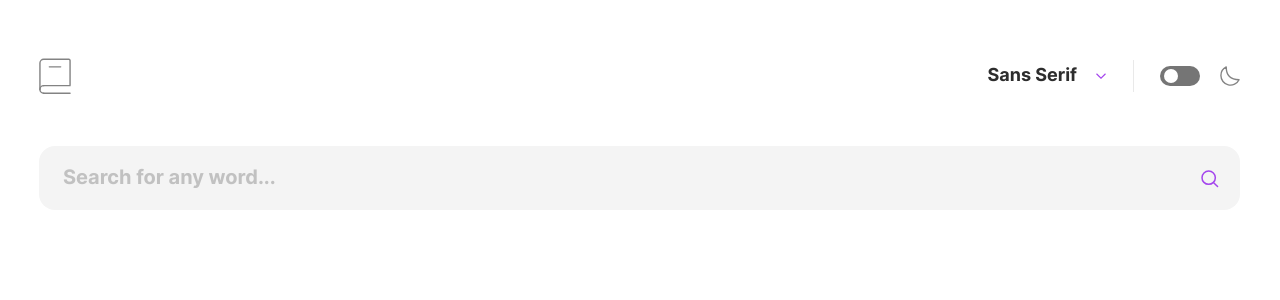
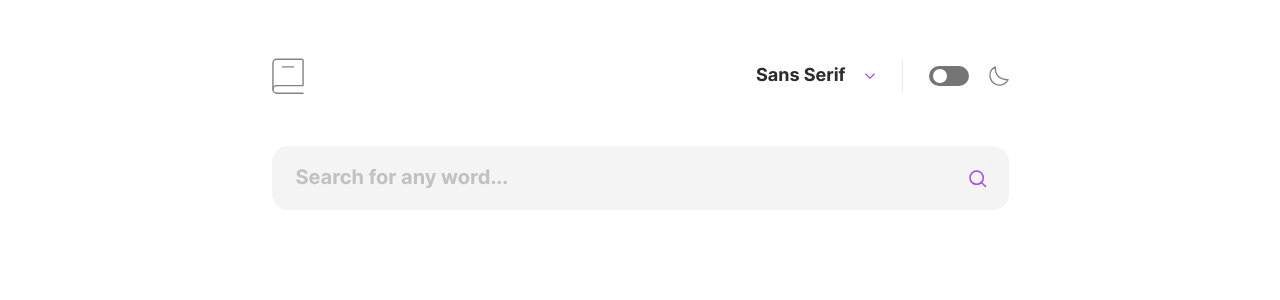
Before and after one commit to Samuel-Amaro/dictionary-web-app, a React (Create React App) app: page / in a window 1280 px wide. Shown: the top 300 px of the page. Built offline with nearby package versions, Linux system fonts and the light colour scheme.

Commit message:
[style]: estilos para desktop finalizados, media query para breakpoint 817px adicionado

```diff
--- a/src/components/Header/Header.css
+++ b/src/components/Header/Header.css
@@ -69,3 +69,9 @@
     margin: 0 0 43px 0;
   }
 }
+
+@media screen and (min-width: 817px) {
+  .header {
+    margin: 0 0 45px 0;
+  }
+}
--- a/src/components/Source/Source.css
+++ b/src/components/Source/Source.css
@@ -66,8 +66,14 @@
     margin: 0 20px 0 0;
   }
 
-  .wrapper__icon-link{
+  .wrapper__icon-link {
     width: 12px;
     height: 12px;
   }
 }
+
+@media screen and (min-width: 817px) {
+  .diviser-line {
+    margin: 0 0 20px 0;
+  }
+}
--- a/src/index.css
+++ b/src/index.css
@@ -86,13 +86,14 @@ body {
 }
 
 .wrapper {
-  padding: 24px 24px 85px 24px;
+  margin: 24px 24px 85px 24px;
 }
 
 /**BREAKPOINT 550px to tablets**/
 @media screen and (min-width: 550px) {
   .wrapper {
-    padding: 58px 40px 118px 39px;
+    margin: 58px 40px 118px 39px;
+    max-width: 737px;
   }
 
   body {
@@ -100,3 +101,10 @@ body {
     line-height: var(--line-height-body-M);
   }
 }
+
+/**BREAKPOINT 817px to desktop**/
+@media screen and (min-width: 817px) {
+  .wrapper {
+    margin: 58px auto 124px auto;
+  }
+}
```
